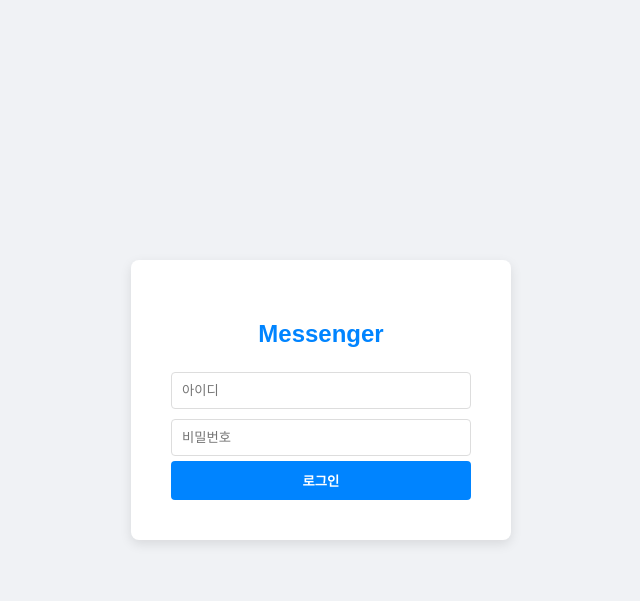
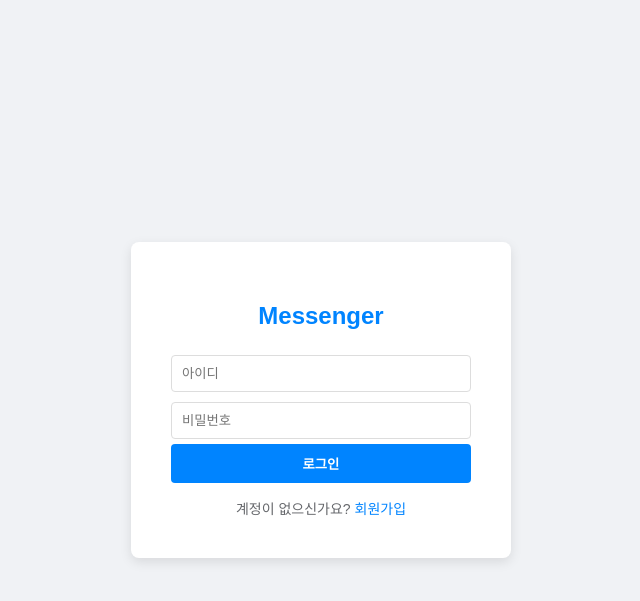
Before and after one commit to SEOXEN/messenger, a Flask app: page / in a window 1280 px wide. Shown: the top 601 px of the page, without its empty margins (319-959 px from the left). Run offline with Flask 3, Linux system fonts and the light colour scheme.

Commit message:
Update login.html

```diff
--- a/my_messenger/templates/login.html
+++ b/my_messenger/templates/login.html
@@ -18,6 +18,10 @@
             <input type="text" name="username" placeholder="아이디" required>
             <input type="password" name="password" placeholder="비밀번호" required>
             <button type="submit">로그인</button>
+
+            <div style="margin-top: 15px; font-size: 14px; color: #65676b;">
+                계정이 없으신가요? <a href="/signup" style="color: #0084ff; text-decoration: none;">회원가입</a>
+            </div>
         </form>
     </div>
 </body>
```
